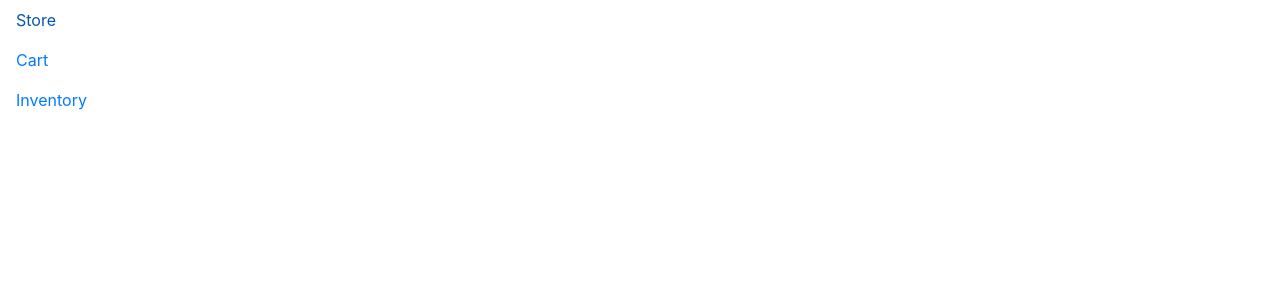
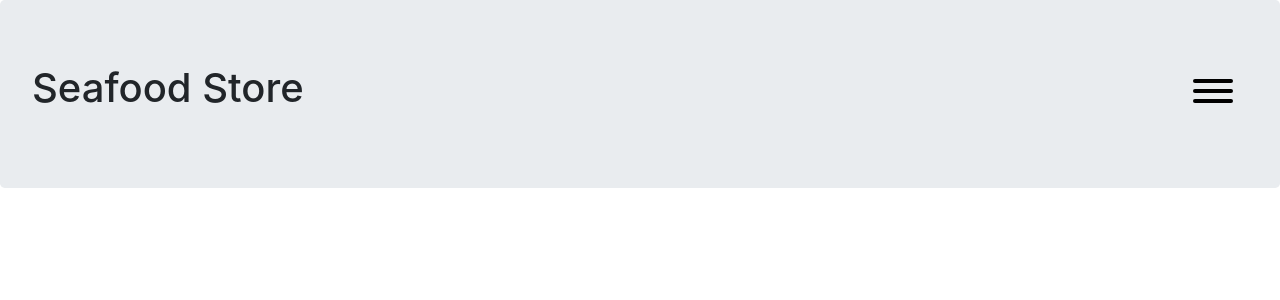
Before and after one commit to Dissolutio/seafood-store, a React (Create React App) app: page / in a window 1280 px wide. Shown: the top 300 px of the page. Built offline with nearby package versions, Linux system fonts and the light colour scheme.

Commit message:
working on adding context hook

```diff
--- a/src/App.js
+++ b/src/App.js
@@ -1,32 +1,32 @@
-import React, { useState } from 'react';
-import { BrowserRouter as Router, Route, Link } from 'react-router-dom'
-import { Nav, NavLink } from 'reactstrap'
+import React from 'react'
+import { BrowserRouter as Router, Route } from 'react-router-dom'
+
+import { AppContextProvider } from './context'
 
 import Store from './Store.js'
 import Cart from './Cart.js'
 import Inventory from './Inventory.js'
-import 'bootstrap/dist/css/bootstrap.min.css';
-import './style/App.scss';
+import Header from './components//Header.js'
+
+import fishes from './sample-fishes'
+import 'bootstrap/dist/css/bootstrap.min.css'
+import './style/App.scss'
 
 function App() {
 	return (
+		<AppContextProvider fishes={fishes} sidenavInitial={false}>
 			<div className="app-wrapper">
-      <div className="slider-menu">
-        <Nav vertical>
-          <NavLink href="/store">Store</NavLink>
-          <NavLink href="/cart">Cart</NavLink>
-          <NavLink href="/inventory">Inventory</NavLink>
-        </Nav>
-      </div>
+				<Header />
 				<div className="container page-wrapper">
 					<Router>
-          <Route path='/store' component={Store} />
-          <Route path='/cart' component={Cart} />
-          <Route path='/inventory' component={Inventory} />
+						<Route path="/store" component={Store} />
+						<Route path="/cart" component={Cart} />
+						<Route path="/inventory" component={Inventory} />
 					</Router>
 				</div>
 			</div>
-  );
+		</AppContextProvider>
+	)
 }
 
-export default App;
+export default App
--- a/src/Store.js
+++ b/src/Store.js
@@ -1,9 +1,6 @@
-import React from 'react'
-
+import React, { useContext } from 'react'
+import { AppContext } from './context'
 export default () => {
-    return (
-        <div>
-            Store!
-    </div>
-    )
+	const { inventory, setInventory } = useContext(AppContext)
+	return <div>{inventory.fish1.toString()}</div>
 }
--- /dev/null
+++ b/src/components/Header.js
@@ -0,0 +1,29 @@
+import React, { useContext } from 'react'
+import { Nav, NavLink } from 'reactstrap'
+import { AppContext } from '../context'
+export default () => {
+	const appContext = useContext(AppContext)
+	const { sidenavIsOpen, toggleSidenav } = appContext
+	return (
+		<>
+			<div className="page-header jumbotron">
+				<h1>Seafood Store</h1>
+				<button
+					className={`hamburger hamburger--slider ${sidenavIsOpen ? 'is-active' : ''}`}
+					type="button"
+					onClick={toggleSidenav}>
+					<span className="hamburger-box">
+						<span className="hamburger-inner" />
+					</span>
+				</button>
+			</div>
+			<div className={`sidenav ${sidenavIsOpen ? 'sidenav-open' : ''}`}>
+				<Nav card vertical>
+					<NavLink href="/">Store</NavLink>
+					<NavLink href="/cart">Cart</NavLink>
+					<NavLink href="/inventory">Inventory</NavLink>
+				</Nav>
+			</div>
+		</>
+	)
+}
--- /dev/null
+++ b/src/context/context.js
@@ -0,0 +1,28 @@
+import React, { createContext, useState } from 'react'
+
+export const Context = createContext({})
+
+export const Provider = props => {
+	// Initial values are obtained from the props
+	const { sidenavIsOpen: sidenavInitial, inventory: fishes, children } = props
+
+	// Use State to keep the values
+	const [sidenavIsOpen, setSidenavIsOpen] = useState(sidenavInitial)
+	const [inventory, setInventory] = useState(fishes)
+	const toggleSidenav = sidenavIsOpen => {
+		setSidenavIsOpen(!setSidenavIsOpen)
+	}
+	// Make the context object:
+	const appContext = {
+		sidenavIsOpen,
+		setSidenavIsOpen,
+		toggleSidenav,
+		inventory,
+		setInventory,
+	}
+
+	// pass the value in provider and return
+	return <Context.Provider value={appContext}>{children}</Context.Provider>
+}
+
+export const { Consumer } = Context
--- /dev/null
+++ b/src/context/index.js
@@ -0,0 +1 @@
+export { Context as AppContext, Provider as AppContextProvider, Consumer as AppContextConsumer } from './context'
```
Lines whose indentation alone changed are shown as unchanged.
